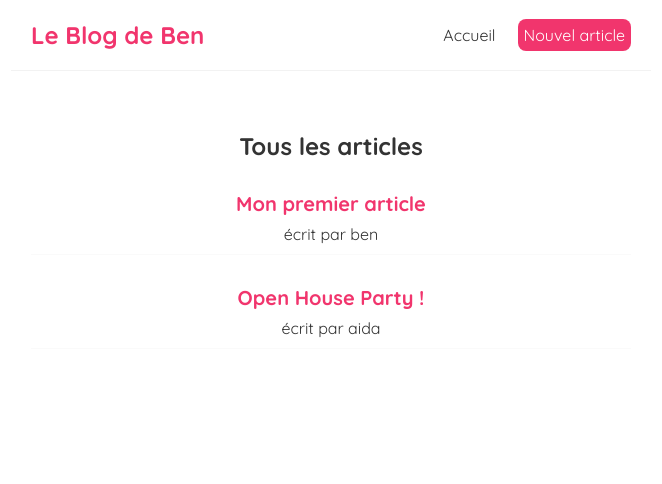
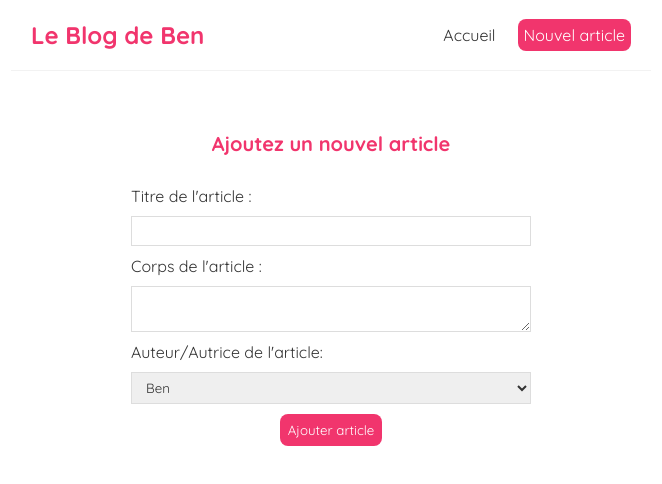
Before and after one commit to BenMorant/dojo-blog-clone, a React (Create React App) app: page /create in a window 1280 px wide. Shown: the top 484 px of the page, without its empty margins (309-971 px from the left). Built offline with nearby package versions, Linux system fonts and the light colour scheme; data requests are answered from the project's data file.

Commit message:
finished tutorial.

```diff
--- a/package.json
+++ b/package.json
@@ -1,5 +1,5 @@
 {
-  "name": "dojo-blog",
+  "name": "ben-blog",
   "version": "0.1.0",
   "private": true,
   "dependencies": {
@@ -8,6 +8,7 @@
     "@testing-library/user-event": "12.8.3",
     "react": "17.0.2",
     "react-dom": "17.0.2",
+    "react-router-dom": "5.2.0",
     "react-scripts": "4.0.3"
   },
   "scripts": {
--- a/src/App.js
+++ b/src/App.js
@@ -1,17 +1,36 @@
 import './App.css'
 
+import { Route, BrowserRouter as Router, Switch } from 'react-router-dom'
+
+import ArticleDetails from './ArticleDetails'
+import Create from './Create'
 import Home from './Home'
 import Navbar from './Navbar'
+import NotFound from './NotFound'
 
 function App() {
   return (
-    <div className="App">
-      <Navbar />
-      <div className="content">
-        <Home />
+    <Router>
+      <div className="App">
+        <Navbar />
+        <div className="content">
+          <Switch>
+            <Route exact path="/">
+              <Home />
+            </Route>
+            <Route exact path="/create">
+              <Create />
+            </Route>
+            <Route exact path="/articles/:id">
+              <ArticleDetails />
+            </Route>
+            <Route path="*">
+              <NotFound />
+            </Route>
+          </Switch>
+        </div>
       </div>
-    </div>
+    </Router>
   )
 }
-
 export default App
--- /dev/null
+++ b/src/ArticleDetails.js
@@ -0,0 +1,36 @@
+import { useHistory, useParams } from 'react-router-dom'
+
+import useFetch from './useFetch'
+
+const ArticleDetails = () => {
+  const { id } = useParams()
+
+  const { data: article, isPending, error } = useFetch('http://localhost:8000/articles/' + id)
+
+  const history = useHistory()
+
+  const handleClick = () => {
+    fetch('http://localhost:8000/articles/' + article.id, {
+      method: 'DELETE',
+    }).then(() => {
+      history.push('/')
+    })
+  }
+
+  return (
+    <div className="article-details">
+      {isPending && <div>Chargement en cours...</div>}
+      {error && <div>{error}</div>}
+      {article && (
+        <article>
+          <h2>{article.title}</h2>
+          <p>Écrit par {article.author}</p>
+          <div>{article.body}</div>
+          <button onClick={handleClick}>supprimer</button>
+        </article>
+      )}
+    </div>
+  )
+}
+
+export default ArticleDetails
--- /dev/null
+++ b/src/ArticleList.js
@@ -0,0 +1,16 @@
+import { Link } from 'react-router-dom'
+
+const ArticleList = ({ articles, title }) => (
+  <div className="article-list">
+    <h2>{title}</h2>
+    {articles.map(article => (
+      <div className="article-preview" key={article.id}>
+        <Link to={`/articles/${article.id}`}>
+          <h2>{article.title}</h2>
+          <p>écrit par {article.author}</p>
+        </Link>
+      </div>
+    ))}
+  </div>
+)
+export default ArticleList
--- a/src/BlogList.js
+++ /dev/null
@@ -1,12 +0,0 @@
-const BlogList = ({ articles, title }) => (
-  <div className="blog-list">
-    <h2>{title}</h2>
-    {articles.map(article => (
-      <div className="blog-preview" key={article.id}>
-        <h2>{article.title}</h2>
-        <p>écrit par {article.author}</p>
-      </div>
-    ))}
-  </div>
-)
-export default BlogList
--- /dev/null
+++ b/src/Create.js
@@ -0,0 +1,41 @@
+import { useHistory } from 'react-router-dom'
+import { useState } from 'react'
+
+const Create = () => {
+  const [title, setTitle] = useState('')
+  const [body, setBody] = useState('')
+  const [author, setAuthor] = useState('ben')
+  const history = useHistory()
+
+  const handleSubmit = e => {
+    e.preventDefault()
+    const article = { title, body, author }
+
+    fetch('http://localhost:8000/articles/', {
+      method: 'POST',
+      headers: { 'Content-Type': 'application/json' },
+      body: JSON.stringify(article),
+    }).then(() => {
+      history.push('/')
+    })
+  }
+
+  return (
+    <div className="create">
+      <h2>Ajoutez un nouvel article</h2>
+      <form onSubmit={handleSubmit}>
+        <label>Titre de l'article :</label>
+        <input type="text" required value={title} onChange={e => setTitle(e.target.value)} />
+        <label>Corps de l'article :</label>
+        <textarea required value={body} onChange={e => setBody(e.target.value)} />
+        <label>Auteur/Autrice de l'article:</label>
+        <select value={author} onChange={e => setAuthor(e.target.value)}>
+          <option value="ben">Ben</option>
+          <option value="aida">Aïda</option>
+        </select>
+        <button>Ajouter article</button>
+      </form>
+    </div>
+  )
+}
+export default Create
--- a/src/Home.js
+++ b/src/Home.js
@@ -1,4 +1,4 @@
-import BlogList from 'BlogList'
+import ArticleList from 'ArticleList'
 import useFetch from './useFetch'
 
 const Home = () => {
@@ -8,7 +8,7 @@ const Home = () => {
     <div className="home">
       {error && <div>{error}</div>}
       {isPending && <div>En cours de chargement...</div>}
-      {articles && <BlogList articles={articles} title="Tous les articles" />}
+      {articles && <ArticleList articles={articles} title="Tous les articles" />}
     </div>
   )
 }
--- a/src/Navbar.js
+++ b/src/Navbar.js
@@ -1,11 +1,13 @@
+import { Link } from 'react-router-dom'
+
 const Navbar = () => (
   <nav className="navbar">
     <h1>Le Blog de Ben</h1>
     <div className="links">
-      <a href="/">Accueil</a>
-      <a href="/create" style={{ color: 'white', backgroundColor: '#f1356d', borderRadius: '8px' }}>
+      <Link to="/">Accueil</Link>
+      <Link to="/create" style={{ color: 'white', backgroundColor: '#f1356d', borderRadius: '8px' }}>
         Nouvel article
-      </a>
+      </Link>
     </div>
   </nav>
 )
--- /dev/null
+++ b/src/NotFound.js
@@ -0,0 +1,11 @@
+import { Link } from 'react-router-dom'
+
+const NotFound = () => (
+  <div className="not-found">
+    <h2>Désolé...</h2>
+    <p>Cette page n'existe pas</p>
+    <Link to="/">Retour à la page d'accueil...</Link>
+  </div>
+)
+
+export default NotFound
--- a/src/index.css
+++ b/src/index.css
@@ -34,17 +34,72 @@
   padding: 20px;
 }
 
-/* blog previews / list */
-.blog-preview {
+/* article previews / list */
+.article-preview {
   padding: 10px 16px;
   margin: 20px 0;
   border-bottom: 1px solid #fafafa;
 }
-.blog-preview:hover {
+.article-preview:hover {
   box-shadow: 1px 3px 5px rgba(0, 0, 0, 0.1);
 }
-.blog-preview h2 {
+.article-preview h2 {
   font-size: 20px;
   color: #f1356d;
   margin-bottom: 8px;
 }
+.article-preview a {
+  text-decoration: none;
+}
+
+/* article details page */
+.article-details h2 {
+  font-size: 20px;
+  color: #f1356d;
+  margin-bottom: 10px;
+}
+.article-details div {
+  margin: 20px 0;
+}
+.article-details button {
+  background: #f1356d;
+  color: #fff;
+  border: 0;
+  padding: 8px;
+  border-radius: 8px;
+  cursor: pointer;
+}
+
+/* create new article form */
+.create {
+  max-width: 400px;
+  margin: 0 auto;
+  text-align: center;
+}
+.create label {
+  text-align: left;
+  display: block;
+}
+.create h2 {
+  font-size: 20px;
+  color: #f1356d;
+  margin-bottom: 30px;
+}
+.create input,
+.create textarea,
+.create select {
+  width: 100%;
+  padding: 6px 10px;
+  margin: 10px 0;
+  border: 1px solid #ddd;
+  box-sizing: border-box;
+  display: block;
+}
+.create button {
+  background: #f1356d;
+  color: #fff;
+  border: 0;
+  padding: 8px;
+  border-radius: 8px;
+  cursor: pointer;
+}
--- a/src/useFetch.js
+++ b/src/useFetch.js
@@ -6,11 +6,12 @@ const useFetch = url => {
   const [error, setError] = useState(null)
 
   useEffect(() => {
+    const abortCont = new AbortController()
+
     setTimeout(() => {
-      fetch(url)
+      fetch(url, { signal: abortCont.signal })
         .then(res => {
           if (!res.ok) {
-            // error coming back from server
             throw Error('could not fetch the data for that resource')
           }
           return res.json()
@@ -21,11 +22,17 @@ const useFetch = url => {
           setError(null)
         })
         .catch(err => {
-          // auto catches network / connection error
-          setIsPending(false)
-          setError(err.message)
+          if (err.name === 'AbortError') {
+            // eslint-disable-next-line no-console
+            console.log('fetch aborted')
+          } else {
+            setIsPending(false)
+            setError(err.message)
+          }
         })
     }, 1000)
+
+    return () => abortCont.abort()
   }, [url])
 
   return { data, isPending, error }
```
Also changed, not shown: data/db.json (line endings or trailing spaces), 1 other file (tests, documents, lock files or other folders).
